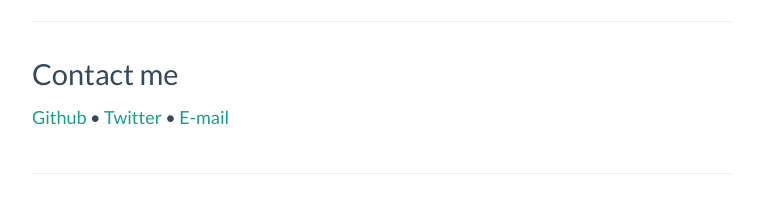
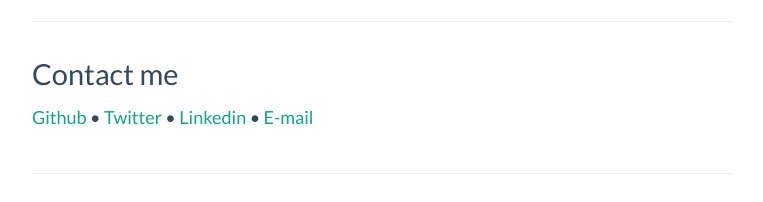
Before and after one commit to ricn/ricn.github.io, a Jekyll site: the page built from index.html, in a window 1280 px wide. Shown: the part 758-960 px from the top of the page, without its empty margins (258-1021 px from the left). Built offline with Jekyll 4.4.1, drawn with Linux system fonts in a browser that asks for light colours.

Commit message:
Added Linkedin link

```diff
--- a/_layouts/post.html
+++ b/_layouts/post.html
@@ -13,6 +13,7 @@
     <h4>Contact me</h4>
     <p><a href="https://github.com/ricn" target="_blank">Github</a> &bull;
        <a href="https://twitter.com/richardnystrom" target="_blank">Twitter</a> &bull;
+       <a href="http://se.linkedin.com/in/richardnystrom" target="_blank">Linkedin</a> &bull;
        <a href="mailto: ricny046@gmail.com">E-mail</a>
     </p>
   </div>
--- a/index.html
+++ b/index.html
@@ -47,6 +47,7 @@
     <h4>Contact me</h4>
     <p><a href="https://github.com/ricn" target="_blank">Github</a> &bull;
        <a href="https://twitter.com/richardnystrom" target="_blank">Twitter</a> &bull;
+       <a href="http://se.linkedin.com/in/richardnystrom" target="_blank">Linkedin</a> &bull;
        <a href="mailto: ricny046@gmail.com">E-mail</a>
     </p>
 </div>
```
